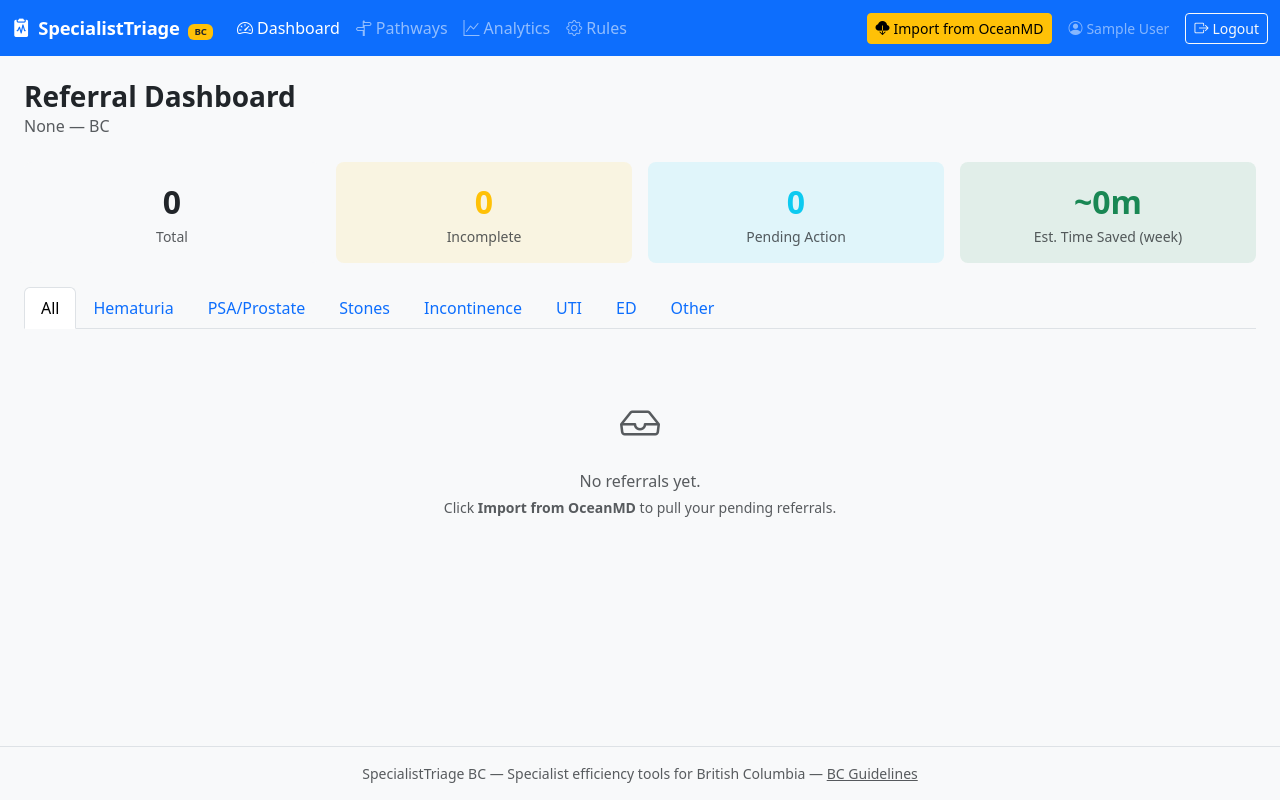
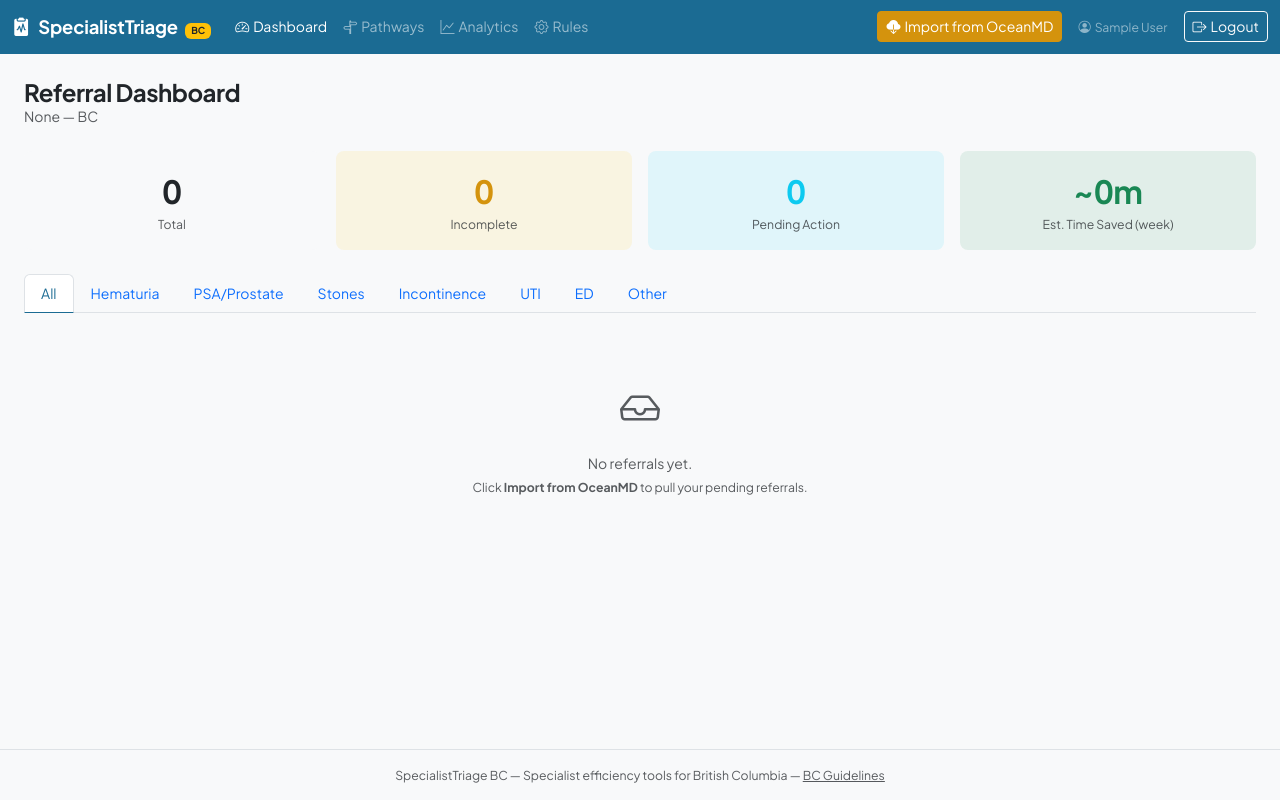
Before and after one commit to rsingla92/specialisttriage, a Flask app: page /dashboard in a window 1280 px wide. Run offline with Flask 3, Linux system fonts and the light colour scheme; the visitor is signed in with stand-in values (Sample User, id 1); data that the repository does not hold is empty; some libraries are stand-ins or nearby versions.

Commit message:
style(design): apply DESIGN.md design system to all templates
- Load Plus Jakarta Sans + JetBrains Mono from Google Fonts
- Override Bootstrap primary (#0D6EFD) with deep teal (#1B6B93)
- Override warning (#D4930D), error (#C62828) semantic colors
- Set typography scale (40px h1 through 14px body)
- Add CSS custom properties for the full design system
- Set max-width 1280px on container-fluid
- Add 150ms ease-out transitions on interactive elements
- Add tabular-nums for data display

Co-Authored-By: Claude Opus 4.6 (1M context) <noreply@anthropic.com>

```diff
--- a/app/static/css/app.css
+++ b/app/static/css/app.css
@@ -1,45 +1,121 @@
-/* SpecialistTriage BC – custom styles */
+/* SpecialistTriage BC – Design System (see DESIGN.md) */
 
+/* --- CSS Custom Properties --- */
+:root {
+  --st-primary: #1B6B93;
+  --st-primary-light: #E8F4F8;
+  --st-primary-dark: #145373;
+  --st-bg: #F8F9FA;
+  --st-surface: #FFFFFF;
+  --st-text: #212529;
+  --st-text-muted: #6C757D;
+  --st-border: #DEE2E6;
+  --st-success: #198754;
+  --st-warning: #D4930D;
+  --st-error: #C62828;
+  --st-info: #0D6EFD;
+  --st-font: 'Plus Jakarta Sans', system-ui, -apple-system, sans-serif;
+  --st-mono: 'JetBrains Mono', monospace;
+  --st-radius-sm: 4px;
+  --st-radius-md: 8px;
+  --st-radius-lg: 12px;
+}
+
+/* --- Base --- */
 body {
-  background-color: #f8f9fa;
+  font-family: var(--st-font);
+  background-color: var(--st-bg);
+  color: var(--st-text);
   min-height: 100vh;
   display: flex;
   flex-direction: column;
+  font-size: 14px;
 }
 
 main {
   flex: 1;
 }
 
+/* --- Bootstrap overrides --- */
+.bg-primary, .navbar.bg-primary { background-color: var(--st-primary) !important; }
+.btn-primary { background-color: var(--st-primary); border-color: var(--st-primary); }
+.btn-primary:hover { background-color: var(--st-primary-dark); border-color: var(--st-primary-dark); }
+.btn-warning { background-color: var(--st-warning); border-color: var(--st-warning); color: white; }
+.btn-warning:hover { background-color: #b87d0b; border-color: #b87d0b; color: white; }
+.btn-danger { background-color: var(--st-error); border-color: var(--st-error); }
+.btn-danger:hover { background-color: #a12020; border-color: #a12020; }
+.text-primary { color: var(--st-primary) !important; }
+.bg-primary.bg-opacity-10 { background-color: var(--st-primary-light) !important; }
+.text-warning { color: var(--st-warning) !important; }
+.text-danger { color: var(--st-error) !important; }
+a { color: var(--st-primary); }
+a:hover { color: var(--st-primary-dark); }
+.nav-tabs .nav-link.active { color: var(--st-primary); border-bottom-color: var(--st-primary); }
+
+/* --- Typography scale --- */
+h1, .h1 { font-size: 40px; font-weight: 700; letter-spacing: -0.5px; }
+h2, .h2 { font-size: 32px; font-weight: 700; }
+h3, .h3 { font-size: 24px; font-weight: 600; }
+h4, .h4 { font-size: 20px; font-weight: 600; }
+h5, .h5 { font-size: 16px; font-weight: 600; }
+h6, .h6 { font-size: 14px; font-weight: 600; }
+
+/* --- Navbar --- */
 .navbar-brand {
   font-size: 1.15rem;
   letter-spacing: -0.01em;
+  font-weight: 700;
 }
 
-/* Priority colour coding */
-tr[data-priority="urgent"] td:first-child {
-  border-left: 4px solid #dc3545;
-}
-tr[data-priority="high"] td:first-child {
-  border-left: 4px solid #ffc107;
-}
-tr[data-priority="inappropriate"] td:first-child {
-  border-left: 4px solid #6c757d;
-}
-tr[data-priority="needs_info"] td:first-child {
-  border-left: 4px solid #0dcaf0;
+/* --- Container max-width --- */
+.container-fluid {
+  max-width: 1280px;
 }
 
-/* Score progress bars */
-.progress {
-  border-radius: 4px;
+/* --- Cards --- */
+.card {
+  border-radius: var(--st-radius-md);
+  border-color: var(--st-border);
 }
 
-.card {
-  border-radius: 0.5rem;
+/* --- Progress bars --- */
+.progress {
+  border-radius: var(--st-radius-sm);
+  height: 6px;
 }
 
-/* Triage badge sizing */
+/* --- Tables --- */
+.table {
+  font-size: 14px;
+}
+.table th {
+  font-size: 11px;
+  font-weight: 600;
+  text-transform: uppercase;
+  letter-spacing: 0.5px;
+  color: var(--st-text-muted);
+}
+
+/* --- Tabular numbers for data --- */
+.fs-2, .card-value, [data-tabular] {
+  font-variant-numeric: tabular-nums;
+}
+
+/* --- Monospace for IDs --- */
+code, .mono {
+  font-family: var(--st-mono);
+}
+
+/* --- Transition defaults --- */
+.btn, .nav-link, .card, a {
+  transition: background-color 150ms ease-out, color 150ms ease-out, border-color 150ms ease-out;
+}
+
+/* --- Triage badge sizing --- */
 .triage-priority-badge {
   font-size: 1rem;
 }
+
+/* --- Alert customization --- */
+.alert-warning { border-color: var(--st-warning); }
+.alert-danger { border-color: var(--st-error); }
--- a/app/templates/base.html
+++ b/app/templates/base.html
@@ -4,6 +4,9 @@
   <meta charset="UTF-8">
   <meta name="viewport" content="width=device-width, initial-scale=1.0">
   <title>{% block title %}SpecialistTriage BC{% endblock %}</title>
+  <link rel="preconnect" href="https://fonts.googleapis.com">
+  <link rel="preconnect" href="https://fonts.gstatic.com" crossorigin>
+  <link href="https://fonts.googleapis.com/css2?family=Plus+Jakarta+Sans:wght@400;500;600;700&family=JetBrains+Mono:wght@400;500&display=swap" rel="stylesheet">
   <link rel="stylesheet" href="https://cdn.jsdelivr.net/npm/bootstrap@5.3.3/dist/css/bootstrap.min.css">
   <link rel="stylesheet" href="https://cdn.jsdelivr.net/npm/bootstrap-icons@1.11.3/font/bootstrap-icons.min.css">
   <link rel="stylesheet" href="{{ url_for('static', filename='css/app.css') }}">
```
